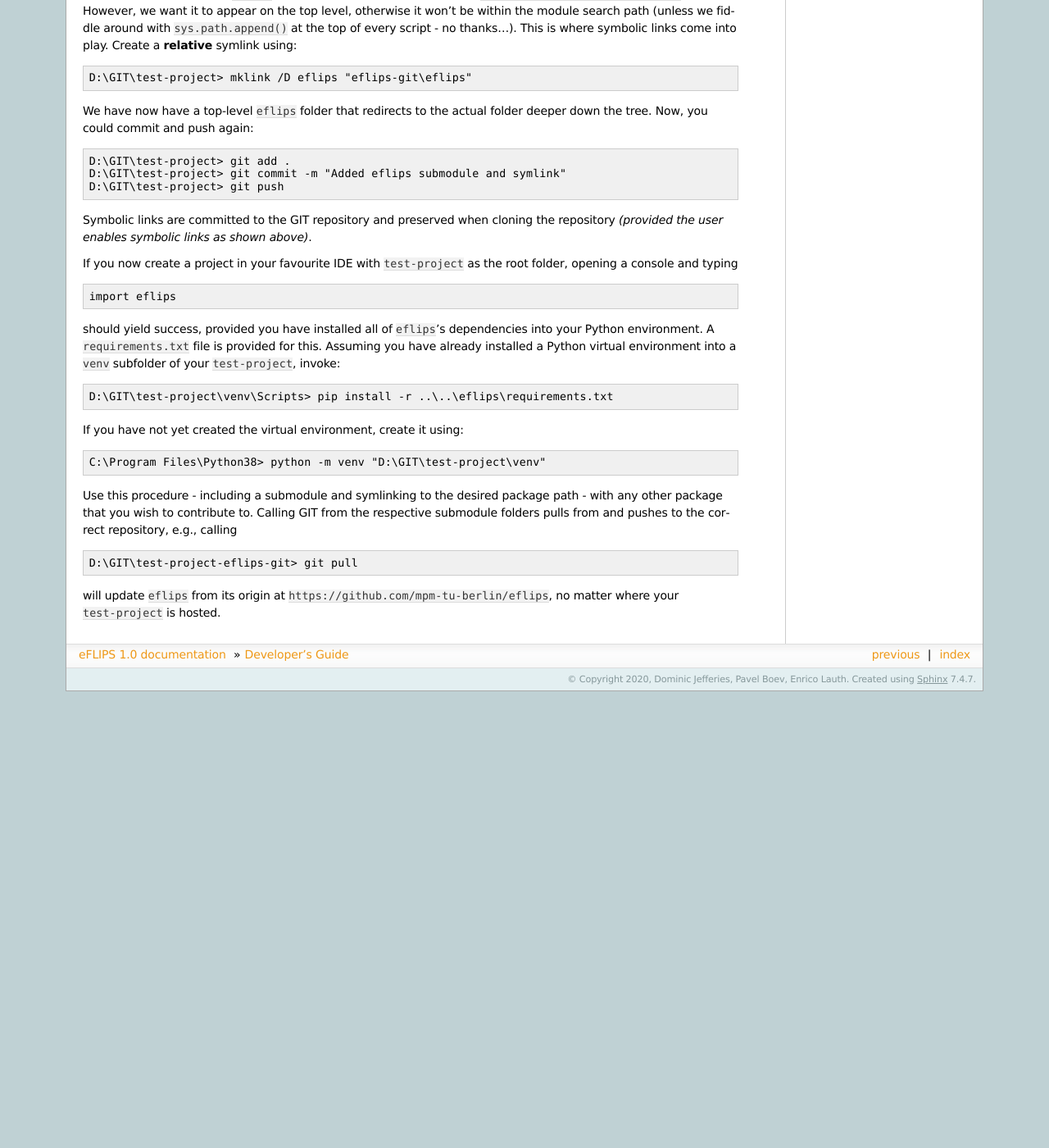
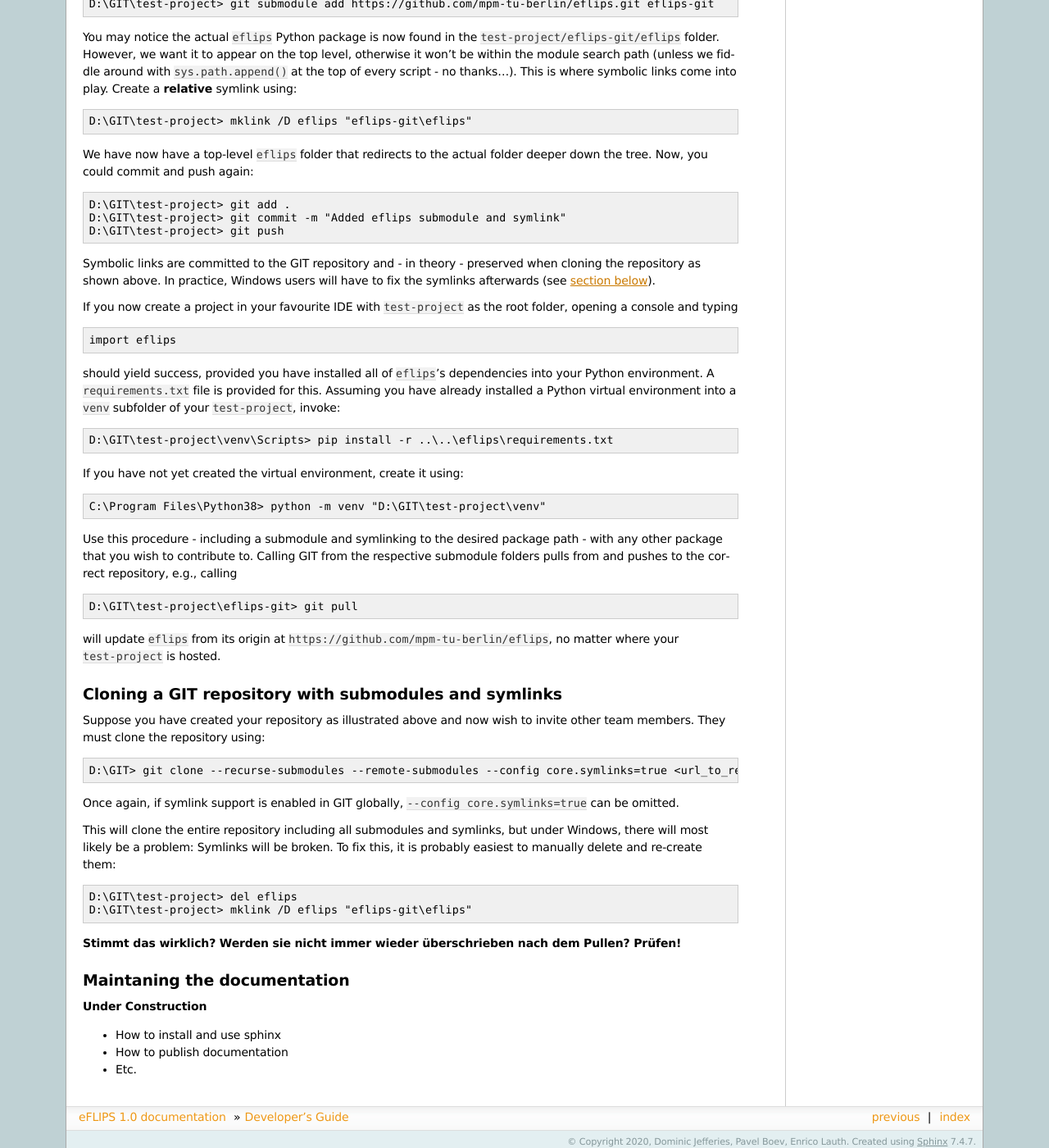
Before and after one commit to mpm-tu-berlin/eflips, a Sphinx documentation site: the page built from eflips/docs/developer_guide.rst, in a window 1280 px wide and 1400 px high, scrolled down 1406 px. Shown: the whole window at 82% size. Built offline with Sphinx 7.4.7, drawn with Linux system fonts in a browser that asks for light colours; before the commit the page ends 2249 px from its top, so only the background shows below that; some of the changed text lies outside the part shown.

Commit message:
Documentation

```diff
--- a/eflips/docs/batch_simulation.rst
+++ b/eflips/docs/batch_simulation.rst
@@ -1,5 +1,7 @@
 Batch Simulation
 ================
+
+**Under Construction**
 
 Describe in detail how to configure and execute batch schedule simulations.
 
--- a/eflips/docs/custom_simulation.rst
+++ b/eflips/docs/custom_simulation.rst
@@ -1,4 +1,6 @@
 Building Custom Simulation Environments
 =======================================
 
+**Under Construction**
+
 * Driving profile simulations
--- a/eflips/docs/developer_guide.rst
+++ b/eflips/docs/developer_guide.rst
@@ -3,8 +3,8 @@
 Developer's Guide
 =================
 
-Installing eFLIPS as a GIT submodule
-------------------------------------
+Configuring a new GIT repository with eFLIPS as a GIT submodule
+---------------------------------------------------------------
 
 If you are actively involved in eFLIPS development, you will most likely face the following usage scenario:
 
@@ -29,6 +29,8 @@ Now, create a GIT repository on your platform of choice. For this example, we cr
 .. code-block:: none
 
     D:\GIT> git clone --config core.symlinks=true <url_to_repository>
+
+If you have activated symlink support globally during GIT installation (it is disabled by default), you can omit the ``--config core.symlinks=true`` option.
 
 Add a ``.gitignore`` file to the newly created folder. :ref:`This modified GitHub template <gitignore_template>` works perfectly for us. Then, commit and push:
 
@@ -65,7 +67,7 @@ We have now have a top-level ``eflips`` folder that redirects to the actual fold
     D:\GIT\test-project> git commit -m "Added eflips submodule and symlink"
     D:\GIT\test-project> git push
 
-Symbolic links are committed to the GIT repository and preserved when cloning the repository *(provided the user enables symbolic links as shown above)*.
+Symbolic links are committed to the GIT repository and - in theory - preserved when cloning the repository as shown above. In practice, Windows users will have to fix the symlinks afterwards (see :ref:`section below <cloning_repo_submodules>`).
 
 If you now create a project in your favourite IDE with ``test-project`` as the root folder, opening a console and typing
 
@@ -89,6 +91,39 @@ Use this procedure - including a submodule and symlinking to the desired package
 
 .. code-block:: none
 
-    D:\GIT\test-project-eflips-git> git pull
+    D:\GIT\test-project\eflips-git> git pull
 
 will update ``eflips`` from its origin at ``https://github.com/mpm-tu-berlin/eflips``, no matter where your ``test-project`` is hosted.
+
+
+.. _cloning_repo_submodules:
+
+Cloning a GIT repository with submodules and symlinks
+-----------------------------------------------------
+
+Suppose you have created your repository as illustrated above and now wish to invite other team members. They must clone the repository using:
+
+.. code-block:: none
+
+    D:\GIT> git clone --recurse-submodules --remote-submodules --config core.symlinks=true <url_to_repository>
+
+Once again, if symlink support is enabled in GIT globally, ``--config core.symlinks=true`` can be omitted.
+
+This will clone the entire repository including all submodules and symlinks, but under Windows, there will most likely be a problem: Symlinks will be broken. To fix this, it is probably easiest to manually delete and re-create them:
+
+.. code-block:: none
+
+    D:\GIT\test-project> del eflips
+    D:\GIT\test-project> mklink /D eflips "eflips-git\eflips"
+
+**Stimmt das wirklich? Werden sie nicht immer wieder überschrieben nach dem Pullen? Prüfen!**
+
+
+Maintaning the documentation
+----------------------------
+
+**Under Construction**
+
+* How to install and use sphinx
+* How to publish documentation
+* Etc.
--- a/eflips/docs/schedule_simulation.rst
+++ b/eflips/docs/schedule_simulation.rst
@@ -1,5 +1,7 @@
 Schedule Simulation
 ===================
+
+**Under Construction**
 
 Describe in detail how to configure and execute schedule simulations:
 
--- a/eflips/docs/tco_calculation.rst
+++ b/eflips/docs/tco_calculation.rst
@@ -1,4 +1,6 @@
 TCO Calculation
 ===============
 
+**Under Construction**
+
 Describe in detail how to configure and execute TCO calculations.
```
